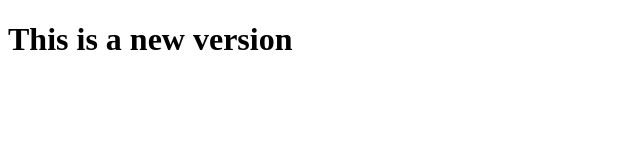
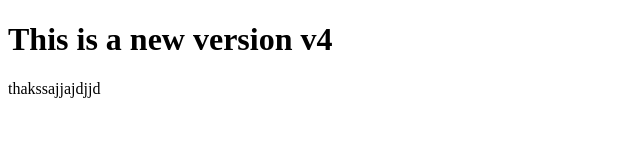
Before and after one commit to Kamlakarsingh-git/My-repo, a plain HTML site: page index.html in a window 1280 px wide. Shown: the whole page, without its empty margins (0-640 px from the left). Drawn offline with Linux system fonts and the light colour scheme.

Commit message:
this is seconde index.html

```diff
--- a/index.html
+++ b/index.html
@@ -7,7 +7,9 @@
 </head>
 <body>
     <body>
-        <h1> This is a new version </h1>
+        <h1> This is a new version v4 </h1>
+
     </body>
+       thakssajjajdjjd
 </body>
 </html>
```
